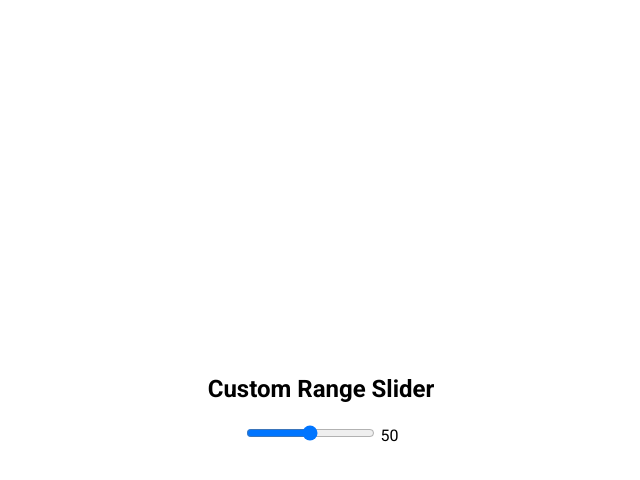
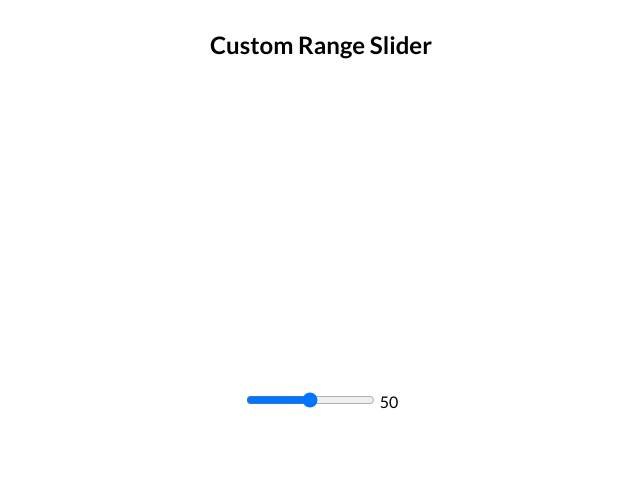
Before and after one commit to tod619/range_slider, a plain HTML site: page index.html in a window 1280 px wide. Shown: the whole page, without its empty margins (319-959 px from the left). Drawn offline with Linux system fonts and the light colour scheme.

Commit message:
update global styles in style.css file

```diff
--- a/style.css
+++ b/style.css
@@ -1,5 +1,5 @@
 /* Google Font Import */
-@import url("https://fonts.googleapis.com/css2?family=Roboto:wght@400;700&display=swap");
+@import url("https://fonts.googleapis.com/css2?family=Lato:wght@400;700&display=swap");
 
 /* Start: Global Styles */
 
@@ -8,7 +8,7 @@
 }
 
 body {
-  font-family: "Roboto", sans-serif;
+  font-family: "Lato", sans-serif;
   height: 100vh;
   display: flex;
   flex-direction: column;
@@ -17,4 +17,9 @@ body {
   overflow: hidden;
   margin: 0;
 }
+
+h2 {
+  position: absolute;
+  top: 10px;
+}
 /* End: Global Styles */
```
